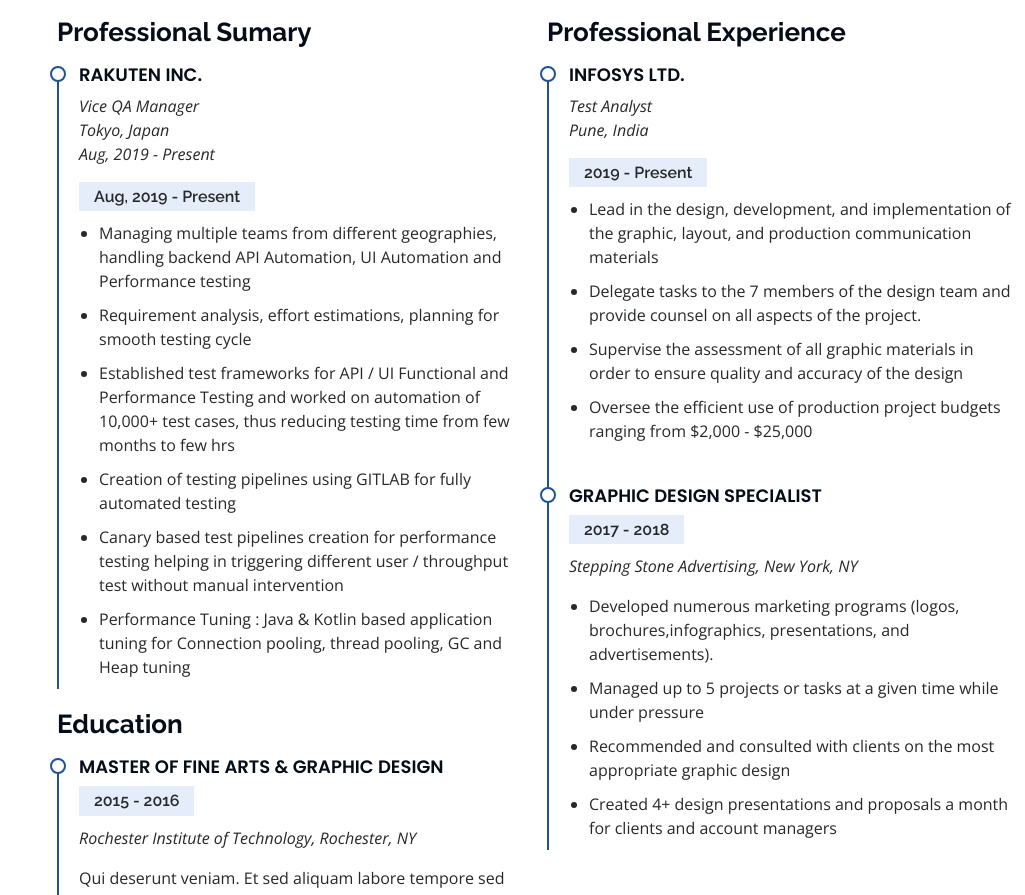
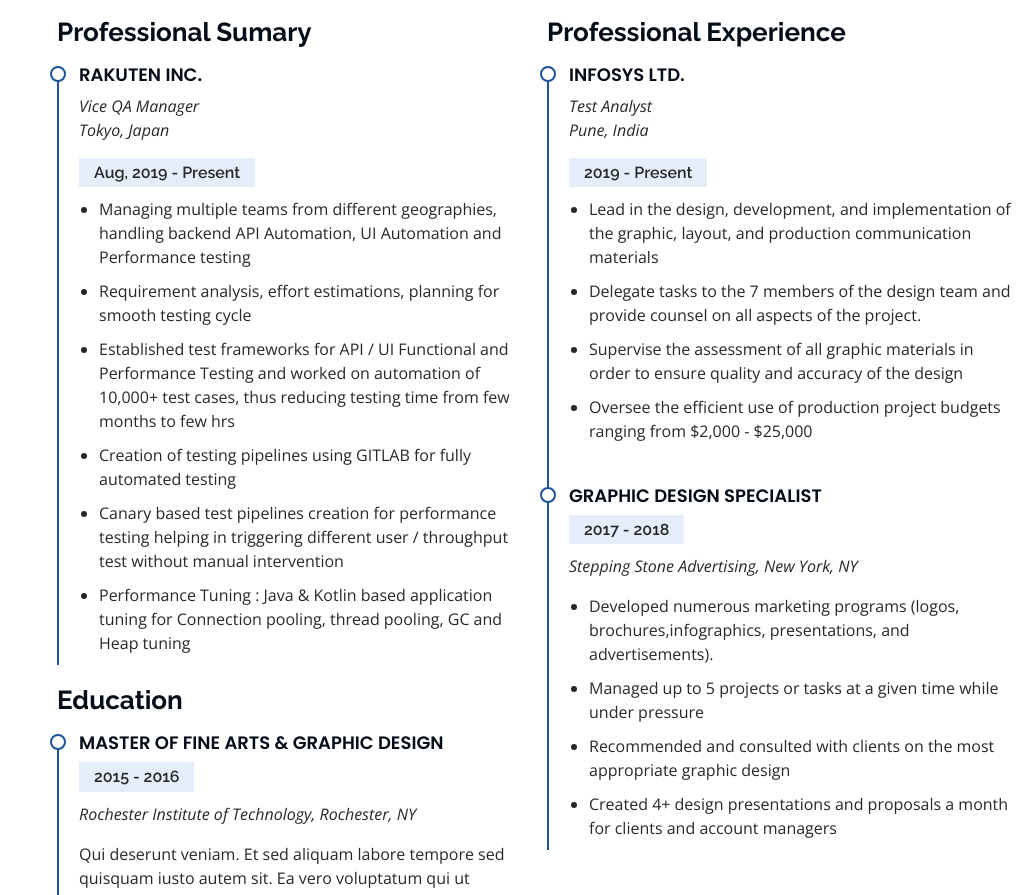
Before and after one commit to kartikvaks/resume, a plain HTML site: page index.html in a window 1280 px wide. Shown: the part 3105-4000 px from the top of the page, without its empty margins (255-1280 px from the left). Drawn offline with nearby package versions, Linux system fonts and the light colour scheme.

Commit message:
remove date for rak

```diff
--- a/index.html
+++ b/index.html
@@ -306,8 +306,7 @@
             <div class="resume-item pb-0">
               <h4>Rakuten Inc.</h4>
               <p><em>Vice QA Manager<br>
-                  Tokyo, Japan<br>
-                  Aug, 2019 - Present<br>
+                  Tokyo, Japan
                 </em></p>
               <h5>Aug, 2019 - Present</h5>
               <ul>
```
